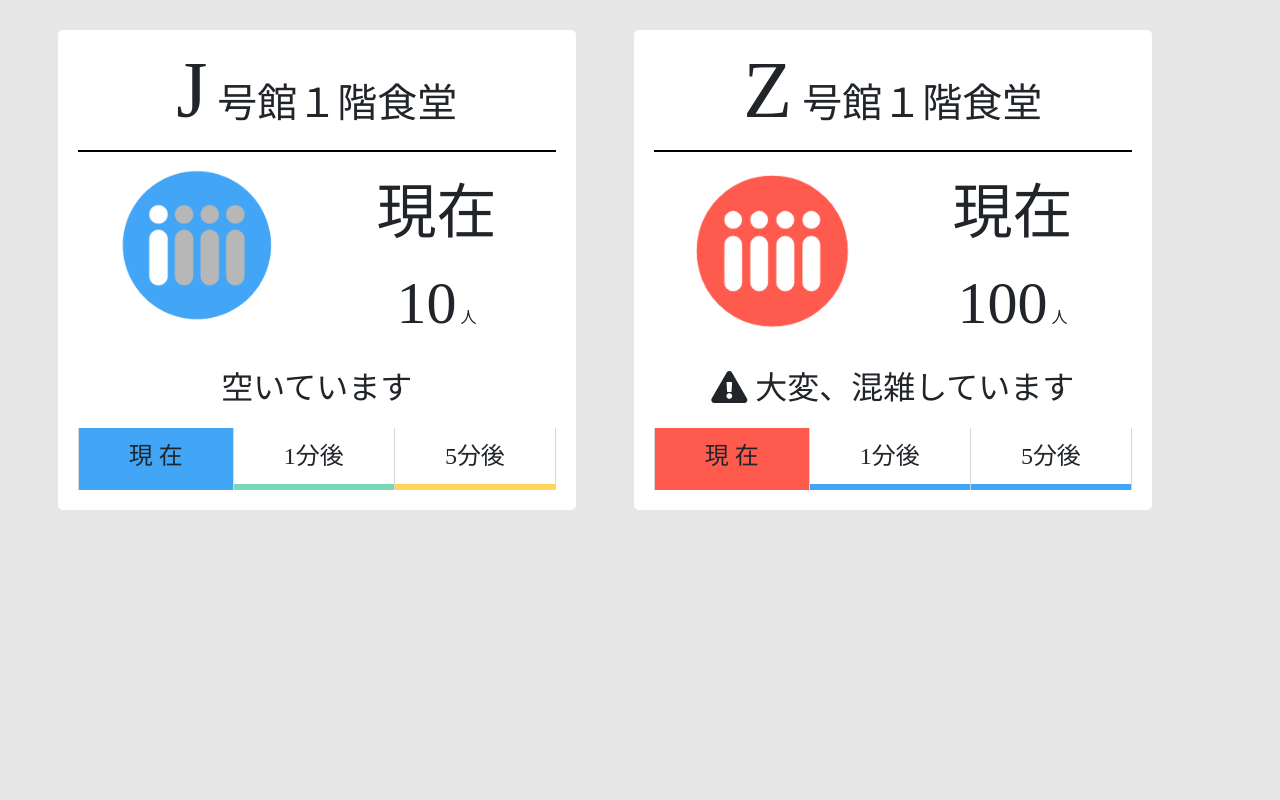
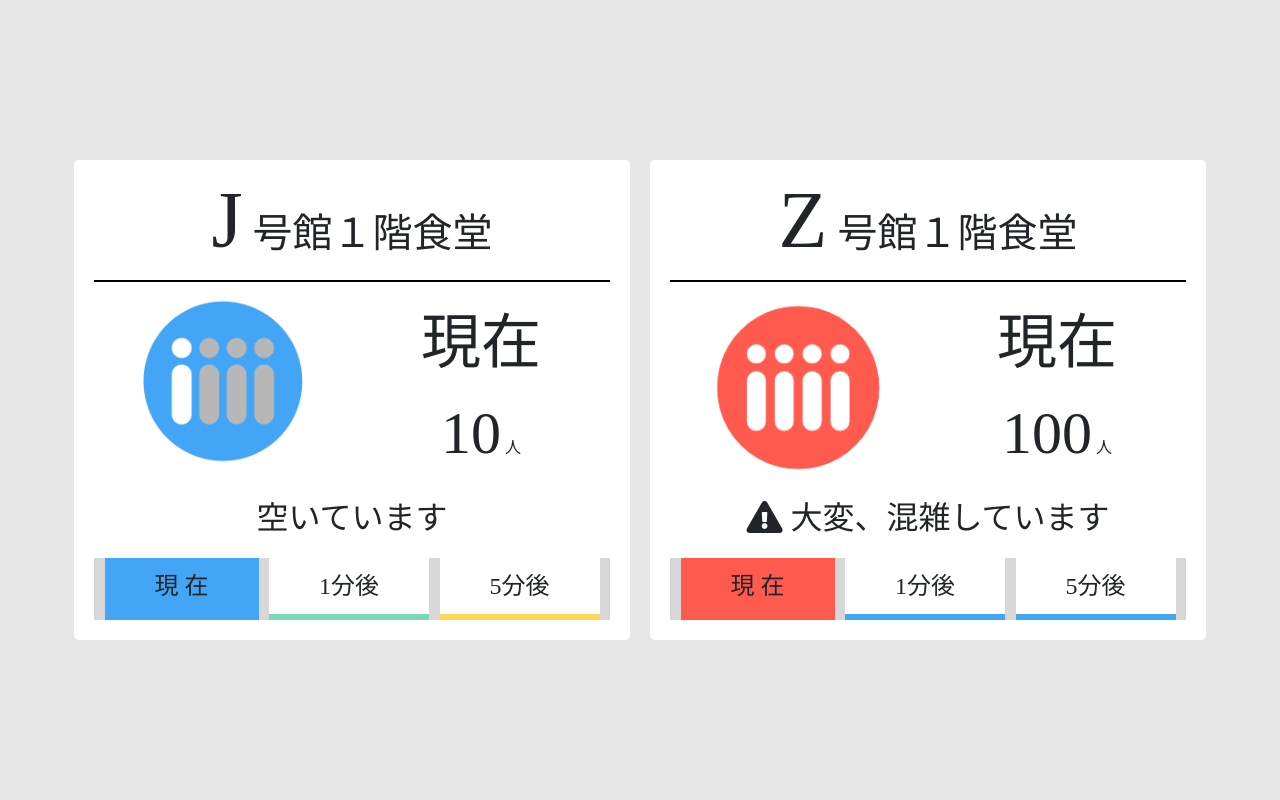
Before and after one commit to OECU-Developer/cafe_page, a Flask app: template myapp/templates/pc/index.html in a window 1280 px wide. Run offline with Flask 2, Linux system fonts and the light colour scheme; the template is opened without the code that fills it, so the values that code supplies are empty; some libraries are stand-ins or nearby versions.

Commit message:
PC版のCSSを修正
PC版のページのCSSを修正して、カードが中央に来るように変更

```diff
--- a/myapp/static/css/style.css
+++ b/myapp/static/css/style.css
@@ -7,6 +7,9 @@
     background: #E5E5E5E5;
     /* text-align: center; */
     font-family: 'Roboto-Regular';
+    margin: 0;
+    height: 100vh;
+    width: 100vw;
 }
 h1{
     text-align: center;
@@ -104,8 +107,11 @@
   flex-wrap: wrap;
   justify-content: center;
   width: 90%;
+  height: 100%;
   /* margin: auto; */
-  margin-top: 15px;
+  /* margin-top: 15px; */
+  margin: 0 auto;
+  padding: calc((100vh - 480px) / 2) 0;
 }
 
 #j-container {
@@ -221,13 +227,10 @@
       content:"";
 } */
 .card-body{
+  margin: 0 10px;
   background-color: white;
-  /* margin: auto; */
-  margin-left: 5%;
-  /* margin-right: -10%; */
+  height: 480px;
   width:45%;
-  margin-top: 15px;
-  margin-bottom: 15px;
   padding-top: 0;
   border-radius: 5px;
 }
```
